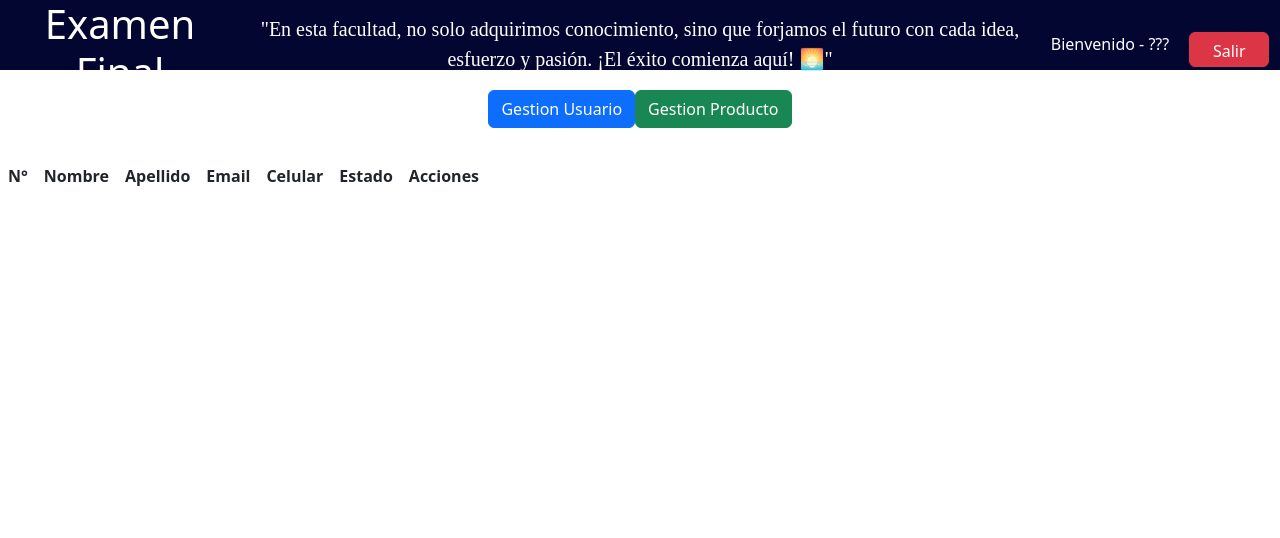
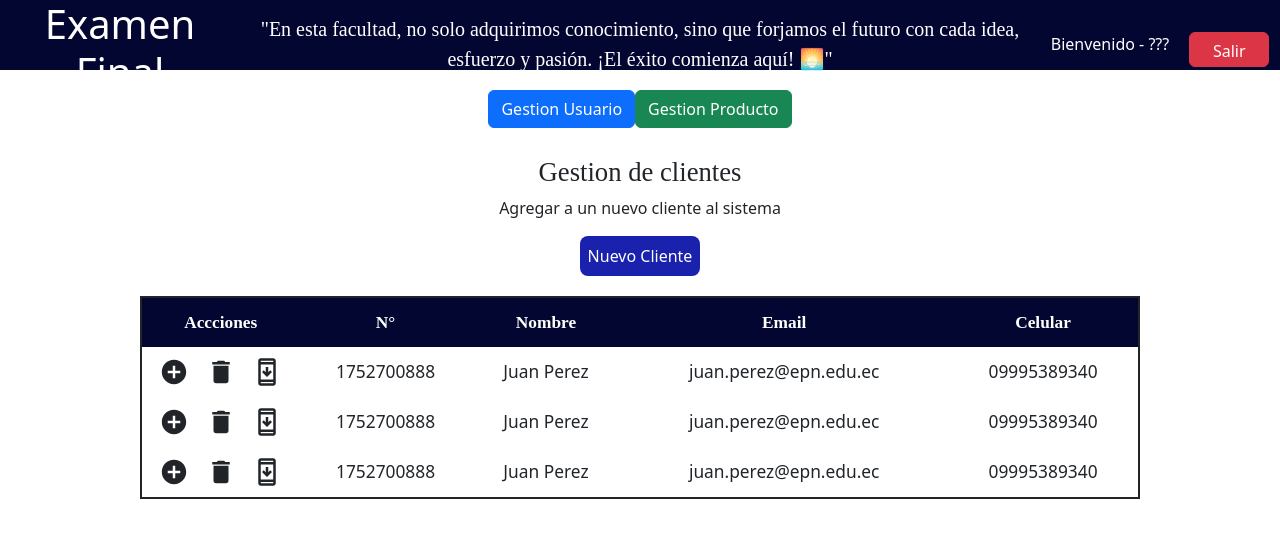
Before and after one commit to MateoBernal06/ExamenFinCarrera, a React (Vite) app: page /dashboard/gestion-usuarios in a window 1280 px wide. Shown: the top 538 px of the page. Built offline with nearby package versions, Linux system fonts and the light colour scheme.

Commit message:
pantalla-usuarios

```diff
--- a/package.json
+++ b/package.json
@@ -14,6 +14,7 @@
     "react": "^18.3.1",
     "react-bootstrap": "^2.10.9",
     "react-dom": "^18.3.1",
+    "react-icons": "^5.5.0",
     "react-router-dom": "^7.2.0"
   },
   "devDependencies": {
--- a/src/App.jsx
+++ b/src/App.jsx
@@ -2,6 +2,7 @@
 import './styles/principal.css'
 import './styles/login_registro.css'
 import './styles/style_dashboard.css'
+import './styles/pantalla_acciones.css'
 import 'bootstrap/dist/css/bootstrap.min.css';
 
 import { BrowserRouter, Routes, Route } from 'react-router-dom'
@@ -11,6 +12,7 @@ import Login from './pages/login'
 import { Registro } from './pages/registro';
 import { NotFound } from './pages/notFound';
 import Dashboard from './layout/Dashboard';
+import AccionesClientes from './pages/clientes';
 
 //falta colocar el privateRoute en dashboard
 
@@ -30,7 +32,7 @@ function App() {
 
         <Route path='dashboard/*' element={<Dashboard/>}>
           <Route path='gestion-producto' element/>
-          <Route path='gestion-usuarios' element/>
+          <Route path='gestion-usuarios' element={<AccionesClientes/>}/>
         </Route>
       </Routes>
     </BrowserRouter>
--- /dev/null
+++ b/src/components/Tabla.jsx
@@ -0,0 +1,57 @@
+import { MdDelete, MdOutlineSecurityUpdate } from "react-icons/md";
+import { IoMdAddCircle } from "react-icons/io";
+
+const Tabla = () => {
+    return (
+        <>
+            <table>
+                <thead>
+                    <tr className="cabecera-table">
+                        <th>Accciones</th>
+                        <th>N°</th>
+                        <th>Nombre</th>
+                        <th>Email</th>
+                        <th>Celular</th>
+                    </tr>
+                </thead>
+                <tbody>
+                    <tr>
+                        <td className="acciones">
+                            <IoMdAddCircle className="icono"/>
+                            <MdDelete className="icono"/>
+                            <MdOutlineSecurityUpdate className="icono"/>
+                        </td>
+                        <td>1752700888</td>
+                        <td>Juan Perez</td>
+                        <td>juan.perez@epn.edu.ec</td>
+                        <td>09995389340</td>
+                    </tr>
+                    <tr>
+                        <td className="acciones">
+                            <IoMdAddCircle className="icono"/>
+                            <MdDelete className="icono"/>
+                            <MdOutlineSecurityUpdate className="icono"/>
+                        </td>
+                        <td>1752700888</td>
+                        <td>Juan Perez</td>
+                        <td>juan.perez@epn.edu.ec</td>
+                        <td>09995389340</td>
+                    </tr>
+                    <tr>
+                        <td className="acciones">
+                            <IoMdAddCircle className="icono"/>
+                            <MdDelete className="icono"/>
+                            <MdOutlineSecurityUpdate className="icono"/>
+                        </td>
+                        <td>1752700888</td>
+                        <td>Juan Perez</td>
+                        <td>juan.perez@epn.edu.ec</td>
+                        <td>09995389340</td>
+                    </tr>
+                </tbody>
+            </table>
+        </>
+    )
+}
+
+export default Tabla;
--- a/src/layout/Dashboard.jsx
+++ b/src/layout/Dashboard.jsx
@@ -44,19 +44,8 @@ const Dashboard = () => {
                 </ButtonGroup>
             </div>
             <div>
-            <thead className="bg-gray-800 text-slate-400 text-center">
-                        <tr>
-                            <th className="p-2">N°</th>
-                            <th className="p-2">Nombre</th>
-                            <th className="p-2">Apellido</th>
-                            <th className="p-2">Email</th>
-                            <th className="p-2">Celular</th>
-                            <th className="p-2">Estado</th>
-                            <th className="p-2">Acciones</th>
-                        </tr>
-                    </thead>
             </div>
-            <main className='contenido'>
+            <main className='contenido-dashboard'>
                 <Outlet />
             </main>
         </div>
--- /dev/null
+++ b/src/pages/clientes.jsx
@@ -0,0 +1,17 @@
+import React from "react";
+import Tabla from "../components/Tabla";
+
+const AccionesClientes = () => {
+    return (
+        <>
+            <h1 className="titulo_pantalla">Gestion de clientes</h1>
+            <div className="contenedor_boton">
+                <p className="text_pantalla">Agregar a un nuevo cliente al sistema</p>
+                <button className="boton-agregar">Nuevo Cliente</button>
+            </div>
+            <Tabla />
+        </>
+    )
+}
+
+export default AccionesClientes;
--- a/src/styles/pantalla_acciones.css
+++ b/src/styles/pantalla_acciones.css
@@ -0,0 +1,61 @@
+
+table{
+    width: 1000px;
+    margin: 0 auto;
+    border: solid 2px;
+}
+
+th, td, tr{
+    text-align: center;
+    align-items: center;
+    font-size: 13pt;
+    height: 50px;
+    width: auto;
+}
+
+th {
+    background-color: rgb(4, 6, 50);
+    color: white;
+    font-family: cursive;
+}
+
+.titulo_pantalla {
+    font-size: 20pt;
+    font-family: cursive;
+    text-align: center;
+}
+
+.contenido-dashboard{
+    text-align: center;
+    margin: 0 auto;
+}
+
+.boton-agregar{
+    width: 120px;
+    height: 40px;
+    border-radius: 8px;
+    background-color: rgb(25, 33, 173);
+    color: white;
+    border: none;
+    margin-bottom: 20px;
+}
+
+.boton-agregar:hover{
+    background-color: rgb(4, 6, 50);
+}
+
+.contenedor_boton{
+    text-align: center;
+}
+
+.icono{
+    width: 30px;
+    height: 30px;
+    gap: 10px;
+    cursor: pointer;
+}
+
+.acciones{
+    display: flex;
+    justify-content:space-evenly;
+}
--- a/src/styles/style_dashboard.css
+++ b/src/styles/style_dashboard.css
@@ -28,10 +28,3 @@
     justify-content: center;
     align-items: center;
 }
-
-.contenido{
-    width: 1000px;
-    justify-content: center;
-    margin: 0 auto;
-    background-color: tomato;
-}
```
Also changed, not shown: 1 other file (tests, documents, lock files or other folders).
